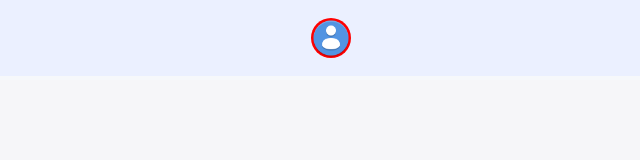
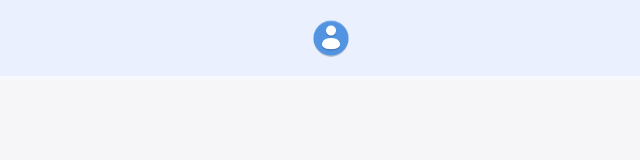
Before and after one commit to chemagr25/urtemp-front, a Vue app: page /#/login in a window 1280 px wide. Shown: the top 160 px of the page, without its empty margins (319-959 px from the left). Built offline with nearby package versions, Linux system fonts and the light colour scheme.

Commit message:
background log out

```diff
--- a/src/components/NavBar.vue
+++ b/src/components/NavBar.vue
@@ -64,7 +64,7 @@ export default {
     background-position: center center;
     background-repeat: no-repeat;
     background-size: contain;
-  background-color: red;
+  // background-color: red;
     cursor: pointer;
     margin-left: 10px;
     width: 40px;
```
